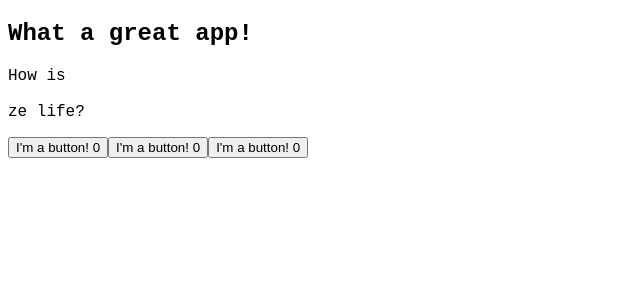
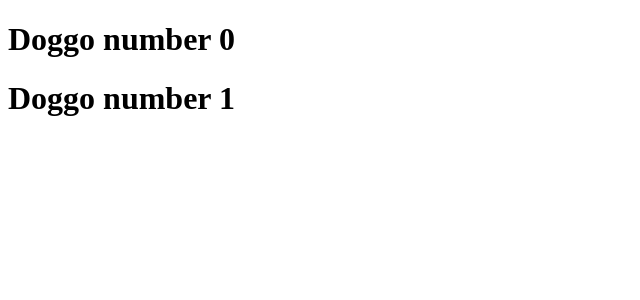
Before and after one commit to svalenziano/react-lab, a React (Vite) app: page / in a window 1280 px wide. Shown: the top 300 px of the page, without its empty margins (0-640 px from the left). Built offline with nearby package versions, Linux system fonts and the light colour scheme.

Commit message:
Simple list with working `key`

```diff
--- a/src/main.tsx
+++ b/src/main.tsx
@@ -1,49 +1,21 @@
 import { StrictMode, type MouseEventHandler } from 'react';
 import { createRoot } from 'react-dom/client';
 import { useState } from 'react';
-import './sv.css'
-// import App from './App.tsx'
 
 createRoot(document.getElementById('root')!).render(
-  <StrictMode>
-    <MyApp />
-  </StrictMode>,
+    <StrictMode>
+        <DoggoHerd />
+    </StrictMode>,
 )
 
-function MyButton({count, clickFunc: f}: {count: number, clickFunc: MouseEventHandler}) {
-
-    return (
-        <button className={String(count)} onClick={f}>I'm a button! {count}</button>
-    )
+function Doggo({num}) {
+  return <h1>Doggo number {num}</h1>
 }
 
-function MyApp() {
-    const [count, setter] = useState(0);
-
-    const increment = () => setter(count + 1);
-
-    return (
-        <div className='boring'>
-        <h2>What a great app!</h2>
-        <p>How is <br/><br/> ze life?</p>
-        <MyButton count={count} clickFunc={increment} />
-        <MyButton count={count} clickFunc={increment} />
-        <MyButton count={count} clickFunc={increment} />
-        </div>
-    )
+function DoggoHerd() {
+  const result = [];
+  for (let i=0; i < Math.random() * 12; i++) {
+    result.push(<Doggo num={i} key={i}/>)
+  }
+  return <div>{result}</div>
 }
-
-const stuff = [
-    {place: "Durham, NC", data: 1234},
-    {place: "Paris, France", data: 4567},
-    {place: "Taipei, Taiwan", data: 8901},
-]
-
-function DataList() {
-    const items = stuff.map(i => <li>{i.place} 👉 {i.data} </li>);
-    return (
-        <ul>
-          {items}
-        </ul>
-    )
-}
```
